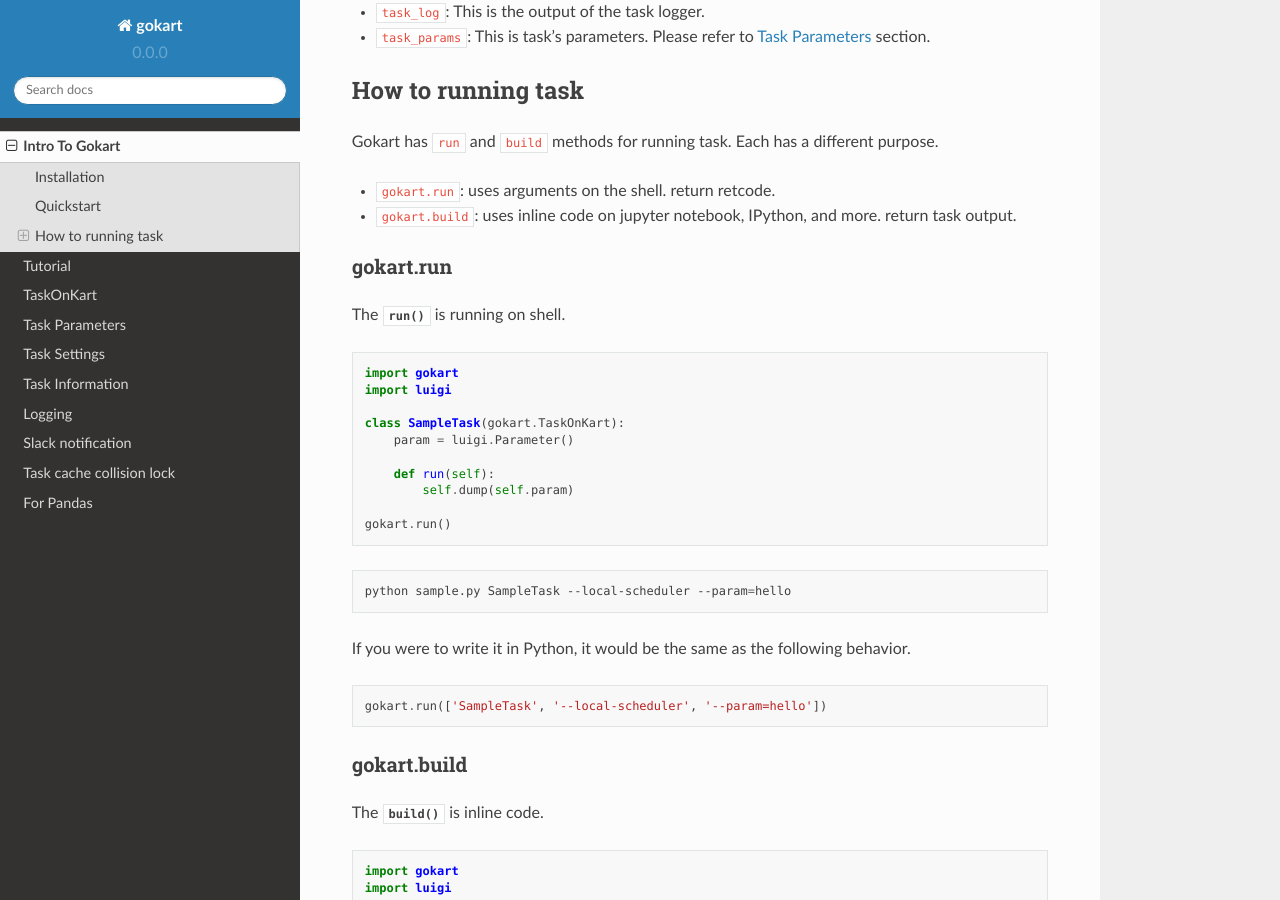
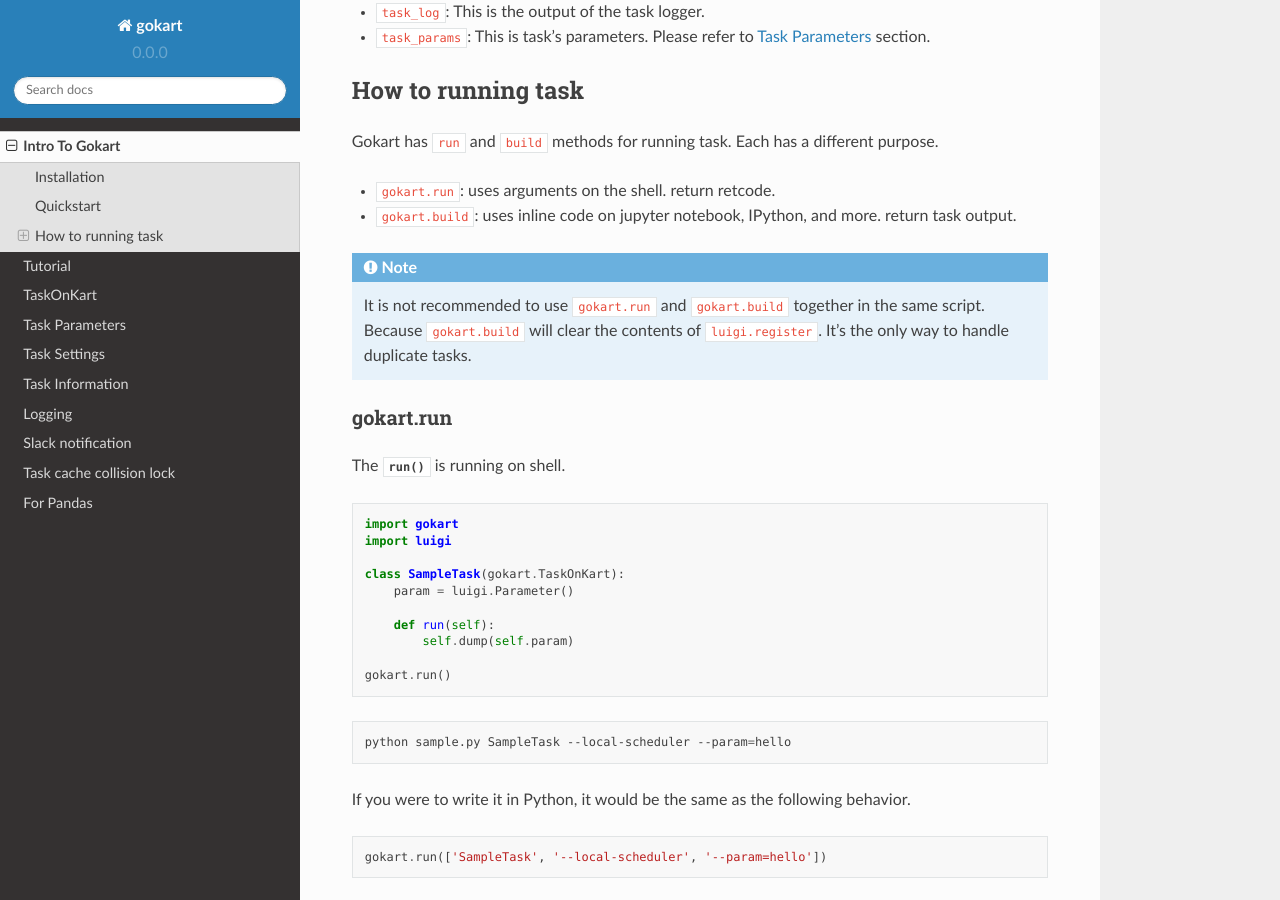
Before and after one commit to m3dev/gokart, a Sphinx documentation site: the page built from docs/intro_to_gokart.rst, in a window 1280 px wide and 900 px high, scrolled down 1633 px. Built offline with Sphinx 7.4.7 and the Read the Docs theme 2.0.0, drawn with Linux system fonts in a browser that asks for light colours; pages that are not in the unit, such as notebooks, are missing from menus; the version number is read from the project's files by our own code.

Commit message:
add note

```diff
--- a/docs/intro_to_gokart.rst
+++ b/docs/intro_to_gokart.rst
@@ -93,6 +93,11 @@
 - ``gokart.build``: uses inline code on jupyter notebook, IPython, and more. return task output.
 
 
+.. note::
+
+    It is not recommended to use ``gokart.run`` and ``gokart.build`` together in the same script. Because ``gokart.build`` will clear the contents of ``luigi.register``. It's the only way to handle duplicate tasks.
+
+
 gokart.run
 ~~~~~~~~~~
 
```
